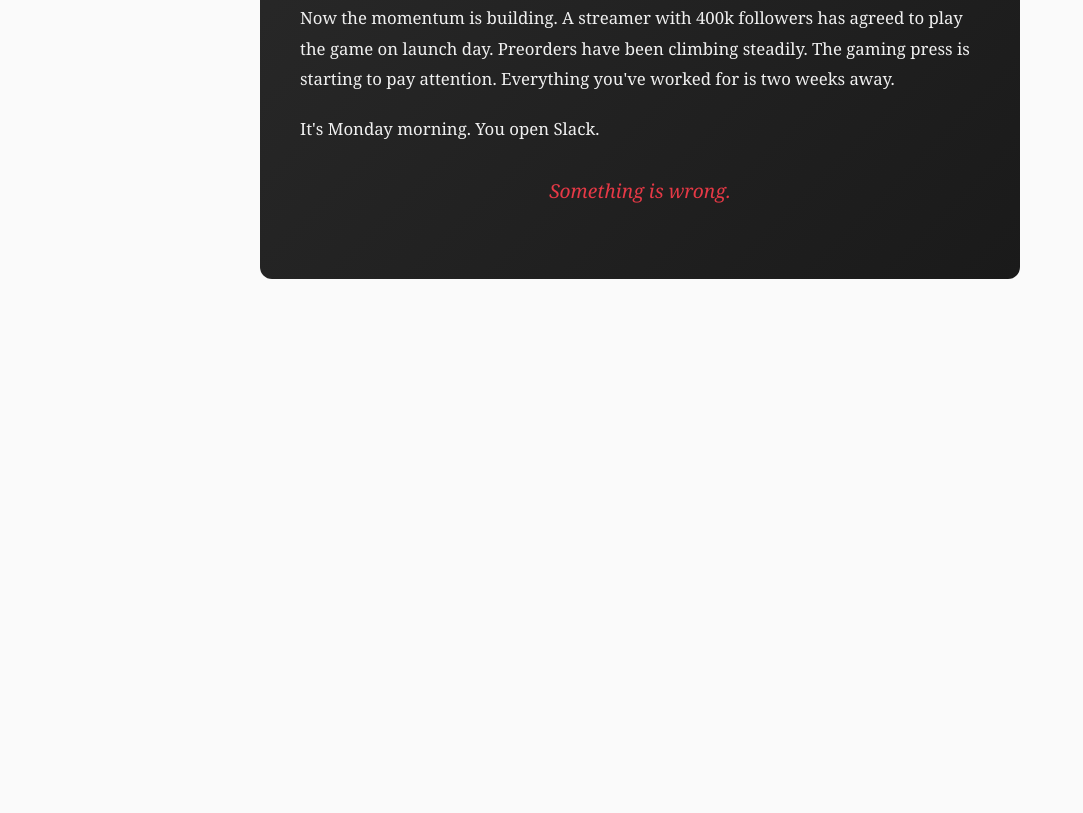
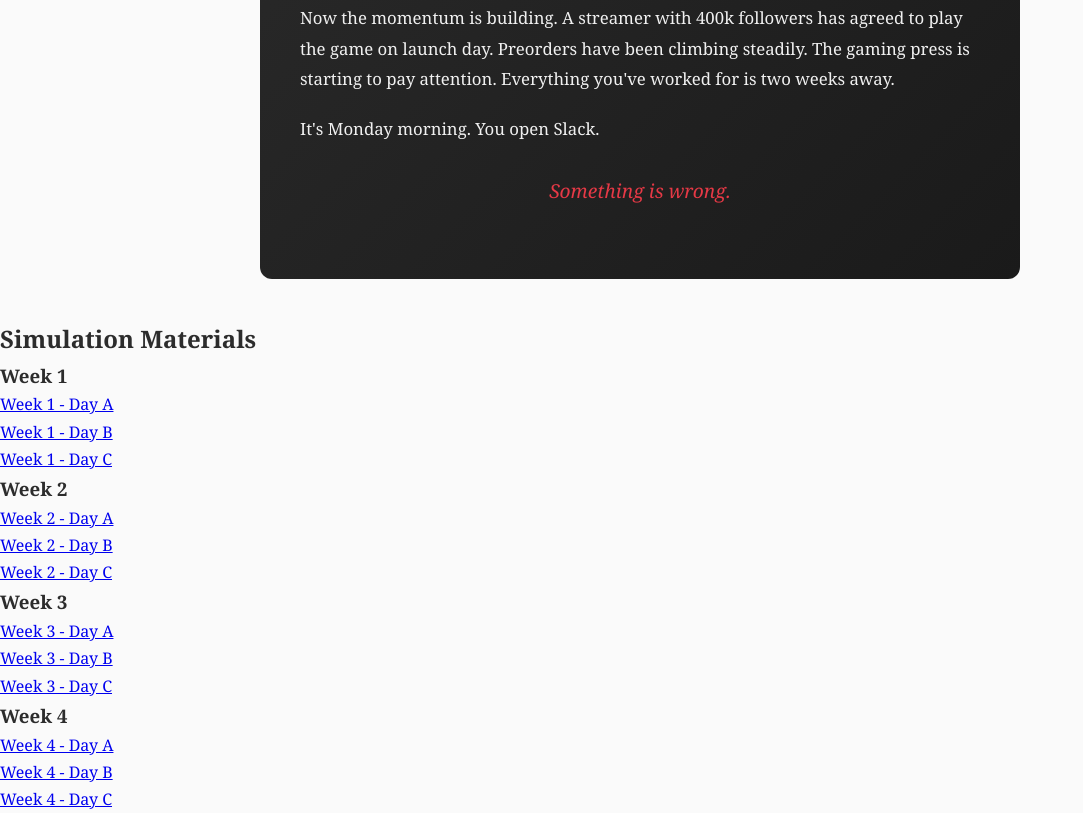
Before and after one commit to ewilliamsbk88/ember-gate-2700, a plain HTML site: page index.html in a window 1280 px wide. Shown: the part 7466-8279 px from the top of the page, without its empty margins (0-1083 px from the left). Before the commit the page ends 7785 px from the top, so only its background shows below. Drawn offline with Linux system fonts and the light colour scheme.

Commit message:
Add simulation materials for Weeks 1 to 4

```diff
--- a/index.html
+++ b/index.html
@@ -693,6 +693,34 @@
         </div>
 
     </div>
+<h2>Simulation Materials</h2>
 
+<h3>Week 1</h3>
+<ul>
+  <li><a href="Week1DayA.html">Week 1 - Day A</a></li>
+  <li><a href="Week1DayB.html">Week 1 - Day B</a></li>
+  <li><a href="Week1DayC.html">Week 1 - Day C</a></li>
+</ul>
+
+<h3>Week 2</h3>
+<ul>
+  <li><a href="Week2DayA.html">Week 2 - Day A</a></li>
+  <li><a href="Week2DayB.html">Week 2 - Day B</a></li>
+  <li><a href="Week2DayC.html">Week 2 - Day C</a></li>
+</ul>
+
+<h3>Week 3</h3>
+<ul>
+  <li><a href="Week3DayA.html">Week 3 - Day A</a></li>
+  <li><a href="Week3DayB.html">Week 3 - Day B</a></li>
+  <li><a href="Week3DayC.html">Week 3 - Day C</a></li>
+</ul>
+
+<h3>Week 4</h3>
+<ul>
+  <li><a href="Week4DayA.html">Week 4 - Day A</a></li>
+  <li><a href="Week4DayB.html">Week 4 - Day B</a></li>
+  <li><a href="Week4DayC.html">Week 4 - Day C</a></li>
+</ul>
 
 </body></html>
```
